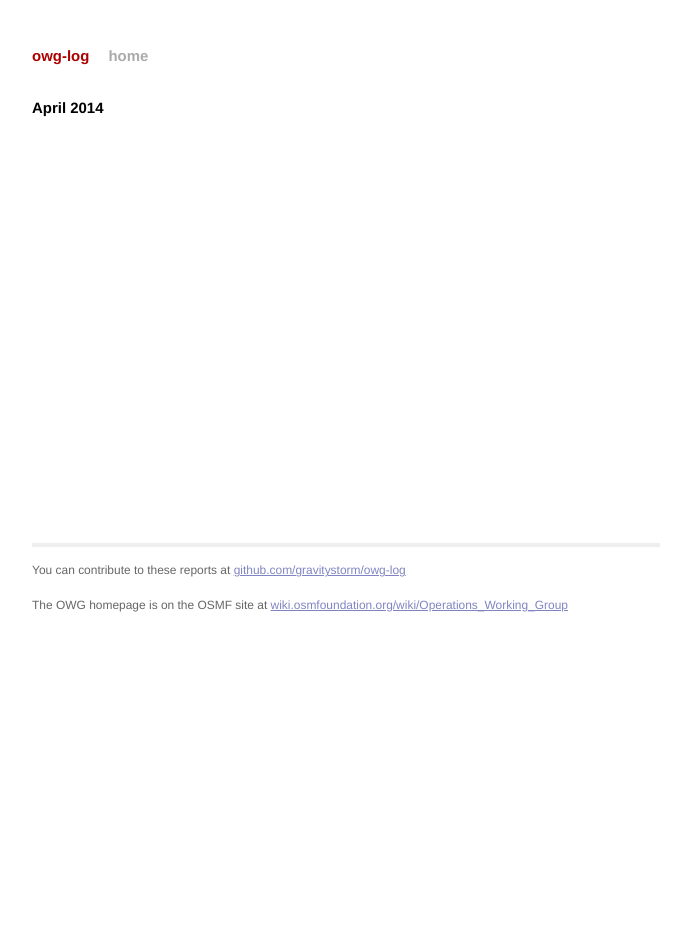
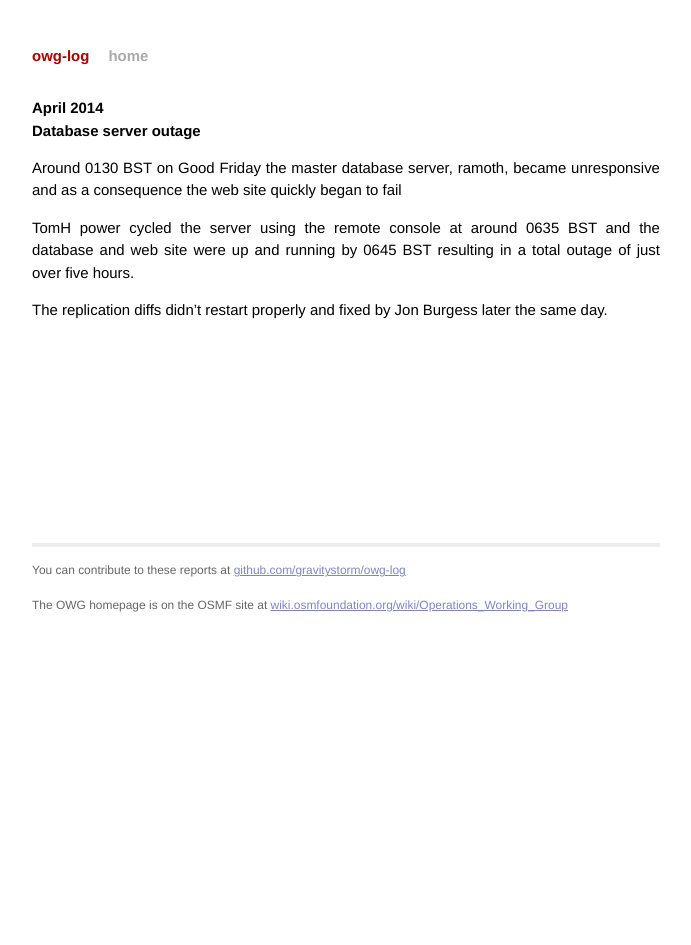
Before and after one commit to openstreetmap/owg-website, a Jekyll site: the page built from _posts/2014-04-01-april.md, in a window 1280 px wide. Shown: the whole page, without its empty margins (294-985 px from the left). Built offline with Jekyll 4.4.1, drawn with Linux system fonts in a browser that asks for light colours; Markdown is read by kramdown in place of the engine named in the settings.

Commit message:
Document database server outage

```diff
--- a/_posts/2014-04-01-april.md
+++ b/_posts/2014-04-01-april.md
@@ -3,3 +3,11 @@ layout: post
 title:  "April 2014"
 date:   2014-04-30 23:59:59
 ---
+
+# Database server outage
+
+Around 0130 BST on Good Friday the master database server, ramoth, became unresponsive and as a consequence the web site quickly began to fail
+
+TomH power cycled the server using the remote console at around 0635 BST and the database and web site were up and running by 0645 BST resulting in a total outage of just over five hours.
+
+The replication diffs didn't restart properly and fixed by Jon Burgess later the same day.
```
